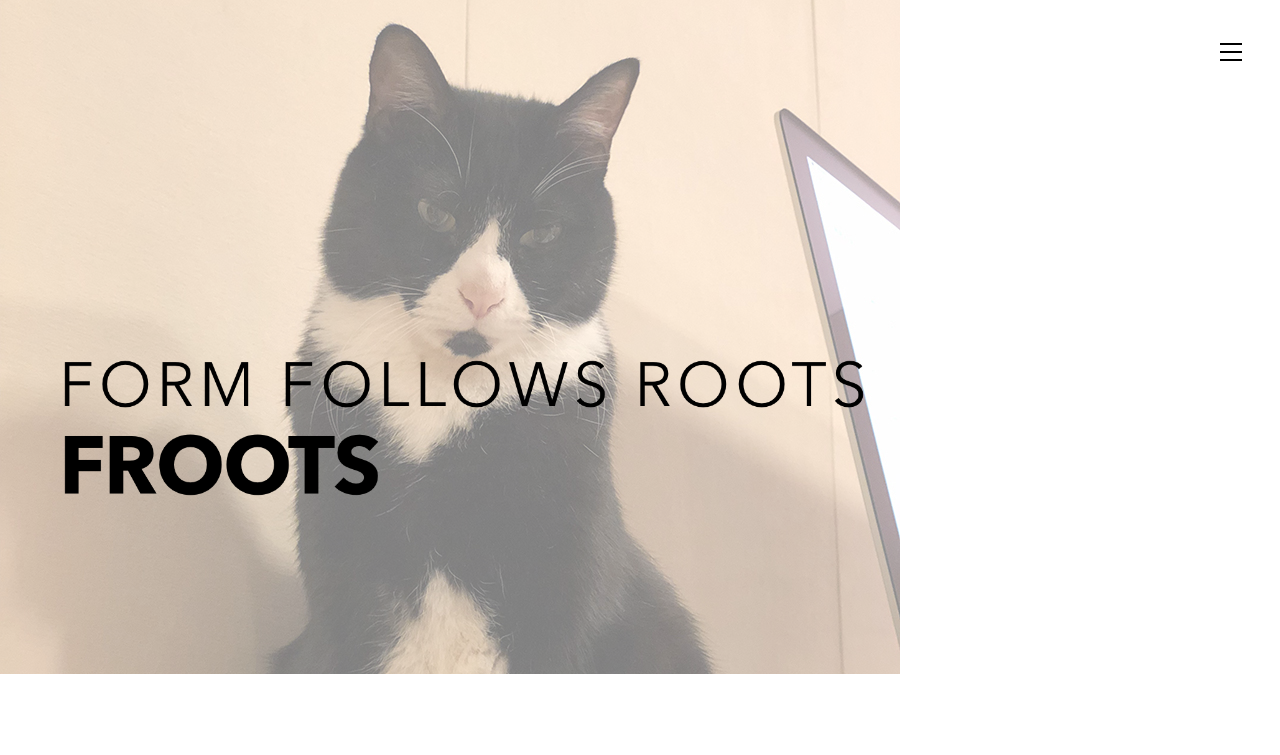
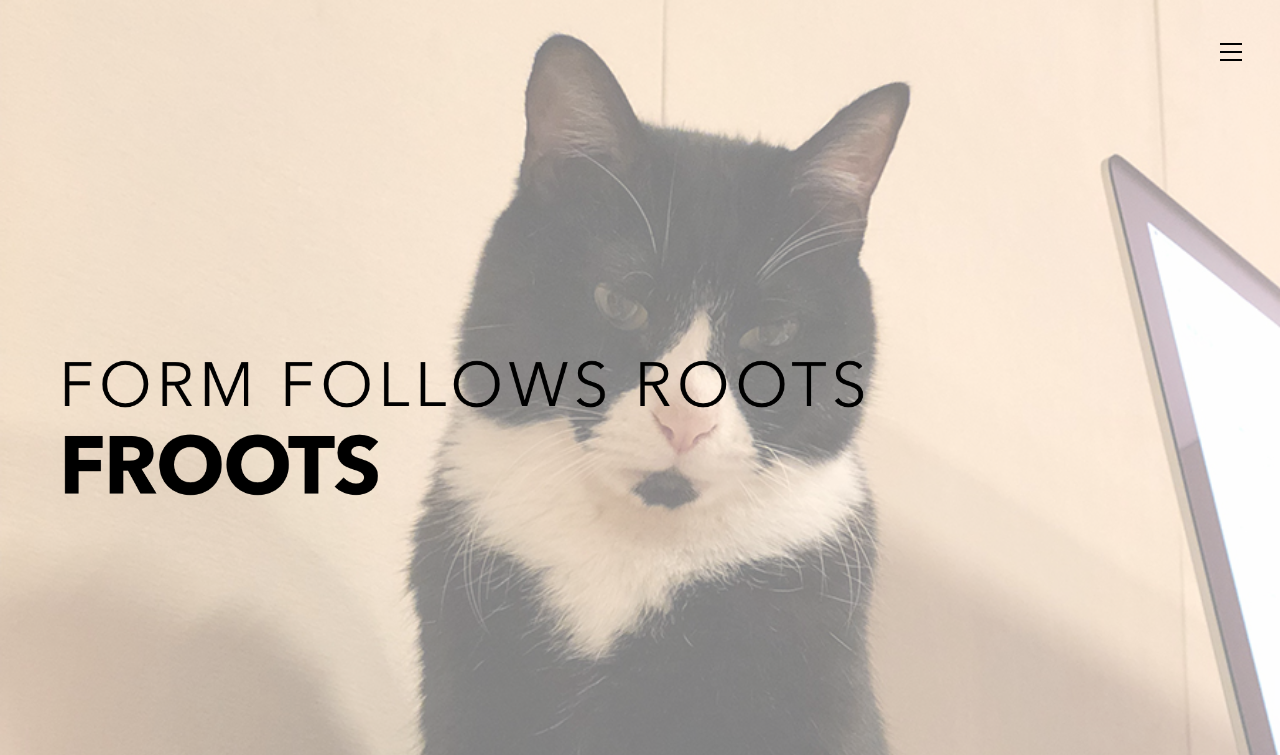
Before and after one commit to DasomL/website-froots, a website: page index.html in a window 1280 px wide. Shown: the top 755 px of the page. Drawn offline with nearby package versions, Linux system fonts and the light colour scheme.

Commit message:
add bgcenter

```diff
--- a/index.html
+++ b/index.html
@@ -102,6 +102,7 @@
 
   <script src="js/bgslideshow.js"></script>
   <script src="js/popupmenubar.js"></script>
+  <script src="js/bgcenter.js"></script>
   <script src="js/gambit-smoothscroll-min.js"></script>
 
 </body>
--- /dev/null
+++ b/js/bgcenter.js
@@ -0,0 +1,15 @@
+$(window).load(function() {
+  var theWindow = $(window),
+    $bg = $("#slideshow img"),
+    aspectRatio = $bg.width() / $bg.height();
+
+  function resizeBg() {
+    if (theWindow.width() / theWindow.height() < aspectRatio) {
+      $bg.removeClass().addClass("bgheight");
+    } else {
+      $bg.removeClass().addClass("bgwidth");
+    }
+  }
+
+  theWindow.resize(resizeBg).trigger("resize");
+});
```
Also changed, not shown: 1 other file.
